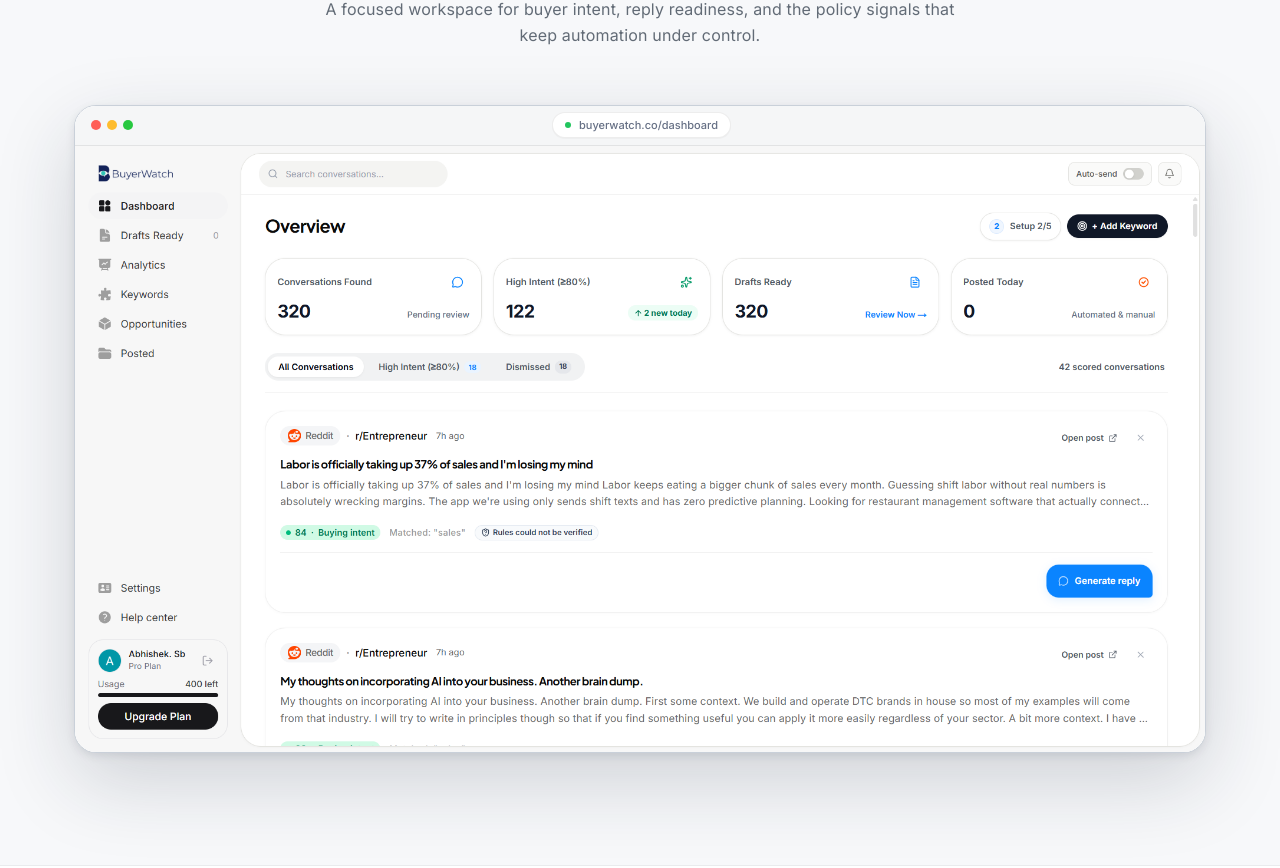
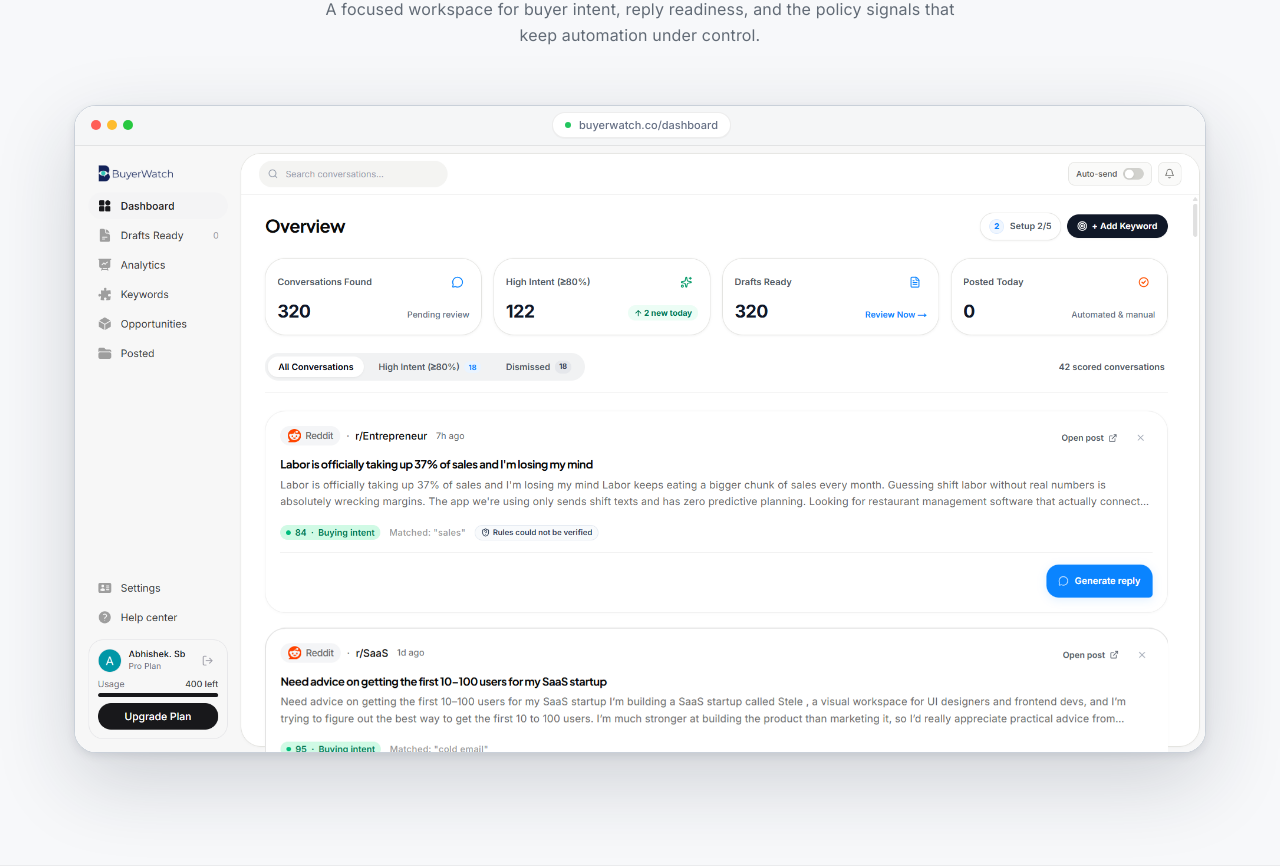
Before and after one commit to abhishekreal7/buyerwatch, a Next.js app: page / in a window 1280 px wide. Shown: the part 2333-3201 px from the top of the page. Built offline with nearby package versions, Linux system fonts and the light colour scheme.

Commit message:
feat: showcase stronger buyer intent example

```diff
--- a/src/app/page.tsx
+++ b/src/app/page.tsx
@@ -319,7 +319,7 @@ export default function LandingPage() {
                   <span className="w-[39px] shrink-0" aria-hidden="true" />
                 </div>
                 <Image
-                  src="/buyerwatch-dashboard-live-preview.png"
+                  src="/buyerwatch-dashboard-users-preview.png"
                   alt="BuyerWatch dashboard showing multiple high-intent buyer conversations"
                   width={1917}
                   height={1028}
```
Also changed, not shown: public/buyerwatch-dashboard-users-preview.png (added).
